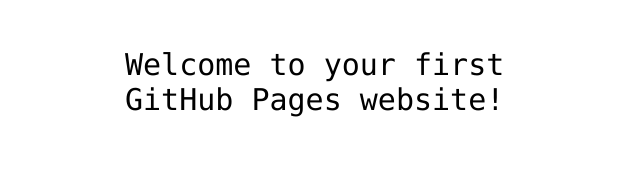
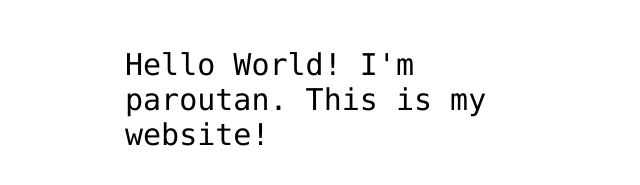
Before and after one commit to paroutan/paroutan.github.io, a plain HTML site: page index.html in a window 1280 px wide. Shown: the part 341-526 px from the top of the page, without its empty margins (315-955 px from the left). Drawn offline with Linux system fonts and the light colour scheme.

Commit message:
Added my username
Added my username to index.html file

```diff
--- a/index.html
+++ b/index.html
@@ -12,7 +12,7 @@
 <img src="https://octodex.github.com/images/daftpunktocat-thomas.gif" id="octocat" alt="octocat-gif" />
 
 <!-- Change this code here by copy and pasting your template on line 15 -->
-<p>Welcome to your first GitHub Pages website!</p>
+<p>Hello World! I'm paroutan. This is my website!</p>
 
 </body>
 </html>
```
